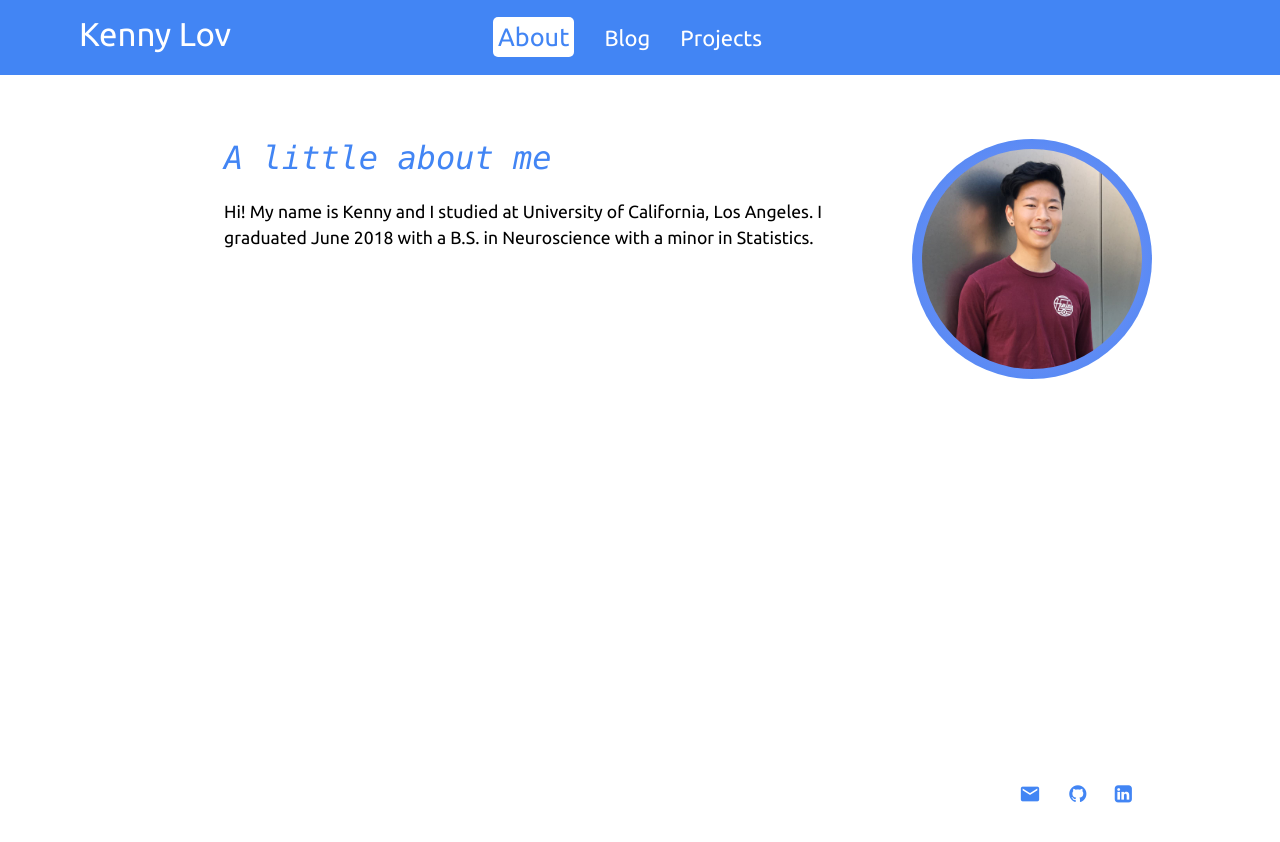
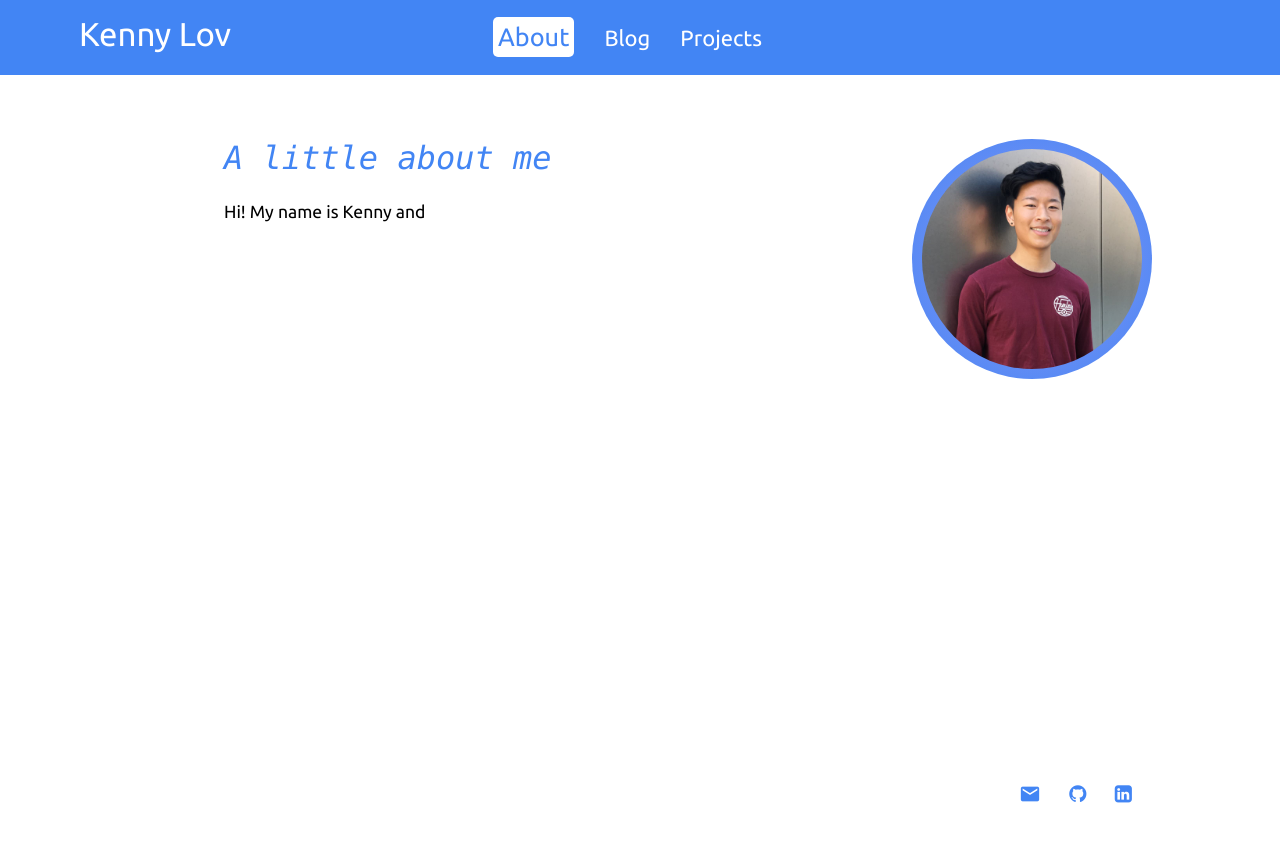
Before and after one commit to clfkenny/clfkenny.github.io, a Jekyll site: the page built from about/index.md, in a window 1280 px wide. Shown: the top 842 px of the page. Built offline with Jekyll 4.4.1, drawn with Linux system fonts in a browser that asks for light colours; some web fonts are replaced.

Commit message:
updating js

```diff
--- a/about/index.md
+++ b/about/index.md
@@ -54,7 +54,7 @@ img#me{
 # *A little about me*
 
 <p style = "margin-right: 0px; width: 80%;">
-Hi! My name is Kenny and I studied at University of California, Los Angeles. I graduated June 2018 with a B.S. in Neuroscience with a minor in Statistics. <br><br>
+Hi! My name is Kenny and  <br><br>
 
 
 <!-- If you had asked me five years ago what my career goals were, I would have told you that I had my eyes set on becoming a medical doctor. Oh, how naïve I was back then. Although I find neuroscience and the brain exceptionally fascinating, I can no longer see myself pursuing a career in medicine because I can't say it's where my passion lies. I must say, however, that it was through this facet of neuroscience and research that led me to discover something I'm truly passionate about - <i>data</i>. <br> <br>
```
Also changed, not shown: other parts of about/index.md (+2 -0 lines), js/projects.js (+15 -16 lines).
